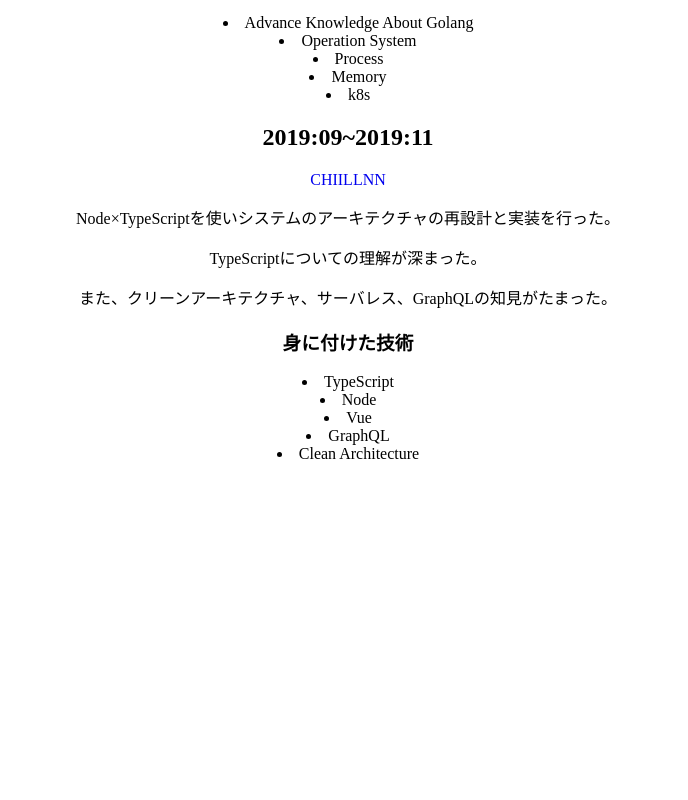
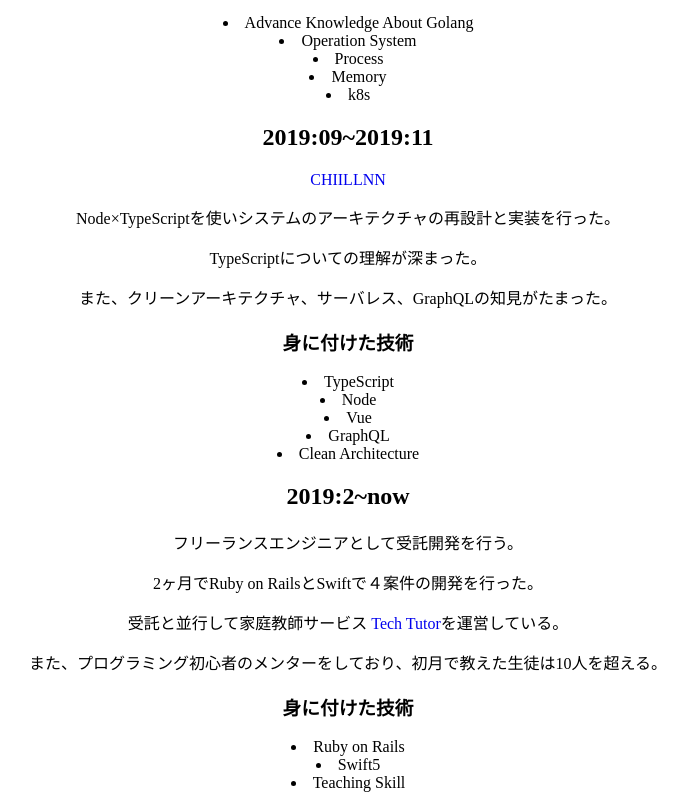
Before and after one commit to yutify/my-portfolio-site, a Vue app: page /worked_at in a window 1280 px wide. Shown: the part 1456-2256 px from the top of the page, without its empty margins (292-980 px from the left). Before the commit the page ends 1927 px from the top, so only its background shows below. Built offline with nearby package versions, Linux system fonts and the light colour scheme.

Commit message:
add history

```diff
--- a/src/views/WorkedAt.vue
+++ b/src/views/WorkedAt.vue
@@ -66,6 +66,18 @@
         <li>Vue</li>
         <li>GraphQL</li>
         <li>Clean Architecture</li>
+        <h2>2019:2~now</h2>
+        <p>フリーランスエンジニアとして受託開発を行う。</p>
+        <p>2ヶ月でRuby on RailsとSwiftで４案件の開発を行った。</p>
+        <p>
+            受託と並行して家庭教師サービス
+            <a href="https://amazing-bohr-e9cf8d.netlify.com/">Tech Tutor</a>を運営している。
+        </p>
+        <p>また、プログラミング初心者のメンターをしており、初月で教えた生徒は10人を超える。</p>
+        <h3>身に付けた技術</h3>
+        <li>Ruby on Rails</li>
+        <li>Swift5</li>
+        <li>Teaching Skill</li>
     </div>
   </div>
 </template>
```
